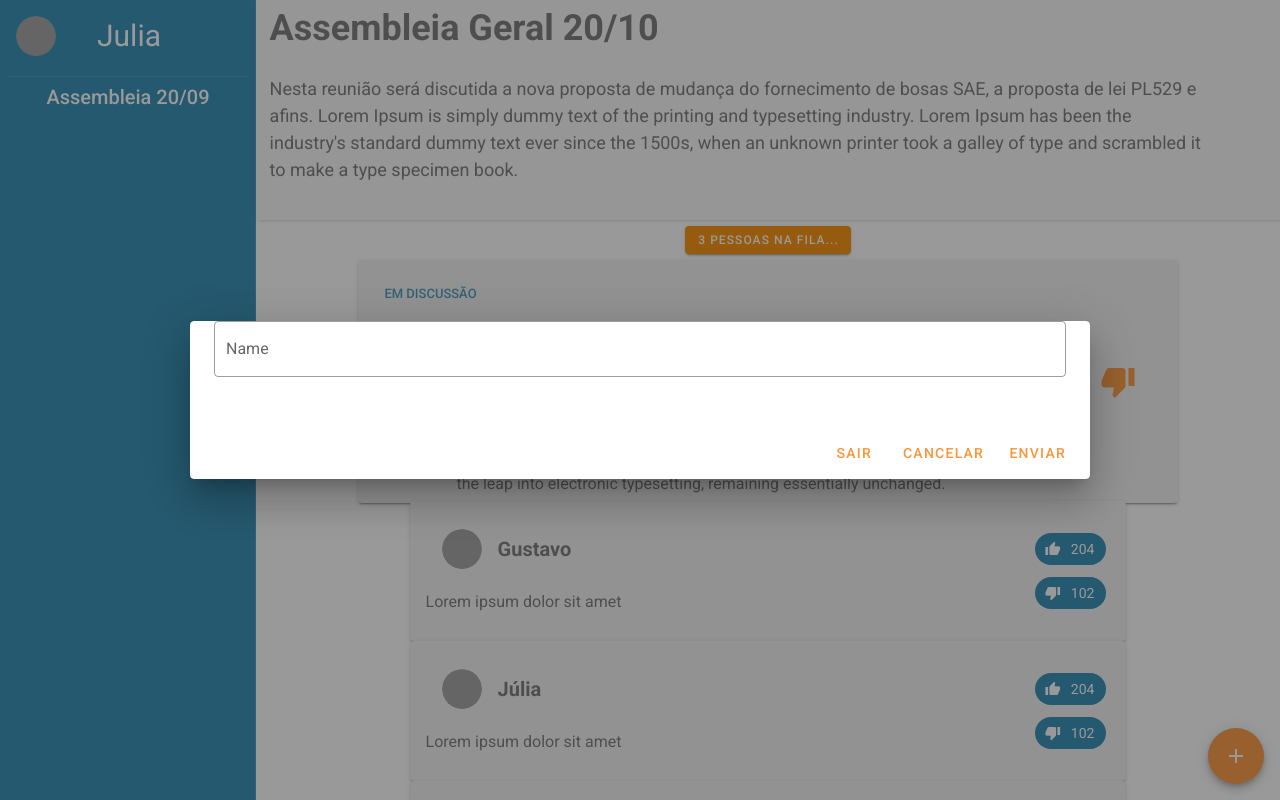
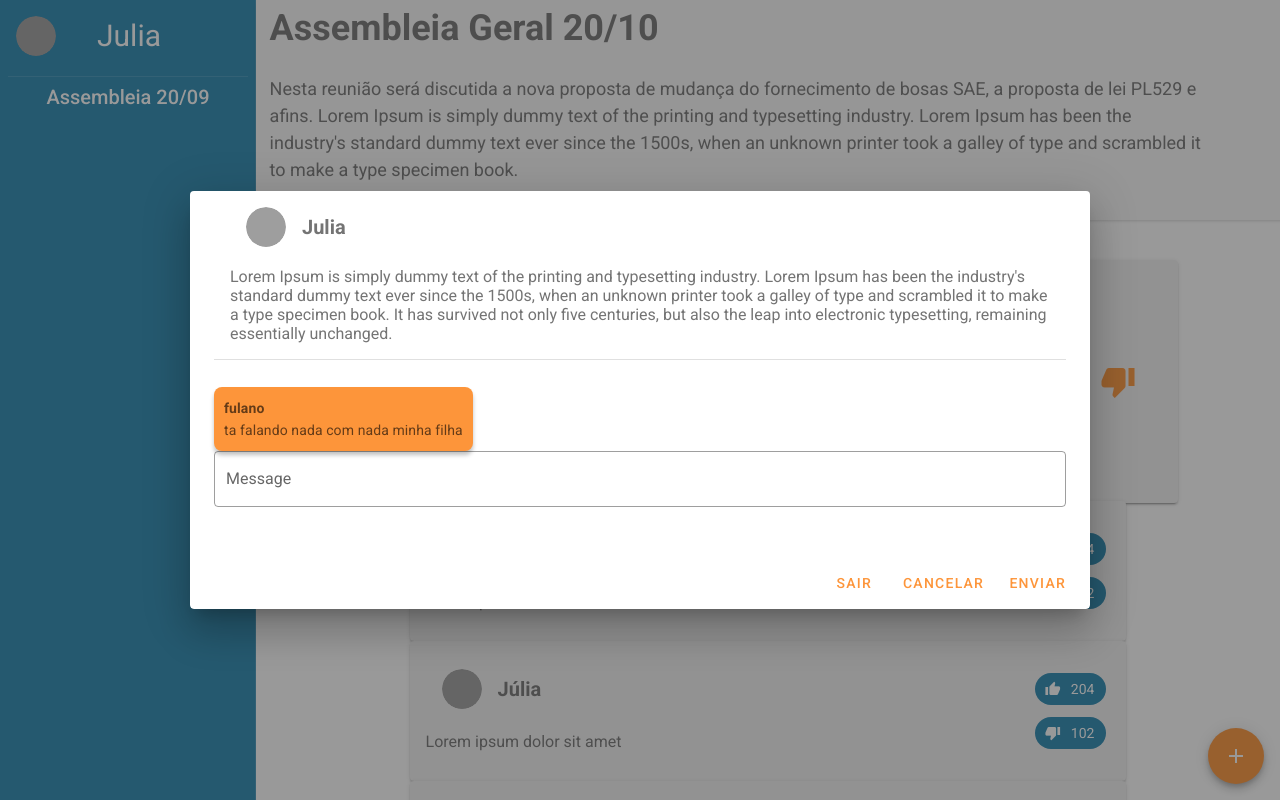
Before and after one commit to JuliaAlves/hackathon-democracia, a Vue app: page /#/ in a window 1280 px wide. Both pictures are taken after a click on the button 418 px from the left and 424 px from the top of the page. Shown: the top 800 px of the page. Built offline with nearby package versions, Linux system fonts and the light colour scheme; grey boxes are pictures that could not be loaded.

Commit message:
add chat messages

```diff
--- a/src/assets/mock/past.json
+++ b/src/assets/mock/past.json
@@ -1,74 +1,74 @@
 [
     {
         "name": "Gustavo",
-        "avatar": "https://randomuser.me/api/portraits/men/81.jpg",
+        "photo": "https://randomuser.me/api/portraits/men/81.jpg",
         "description": "Lorem ipsum dolor sit amet",
         "likes": 204,
         "dislikes": 102,
         "comments": [
-          { "text": "discordo disso ae", "owner": false },
-          { "text": "discorda nada", "owner": false },
-          { "text": "bom ponto", "owner": false }
+          { "text": "discordo disso ae", "owner": false , "author":"fulano"},
+          { "text": "discorda nada", "owner": false , "author":"beltrano"},
+          { "text": "bom ponto", "owner": false, "author":"ciclano" }
         ]
     },
     {
         "name": "Júlia",
-        "avatar": "https://randomuser.me/api/portraits/women/81.jpg",
+        "photo": "https://randomuser.me/api/portraits/women/81.jpg",
         "description": "Lorem ipsum dolor sit amet",
         "likes": 204,
         "dislikes": 102,
         "comments": [
-          { "text": "discordo disso ae", "owner": false },
-          { "text": "discorda nada", "owner": false },
-          { "text": "bom ponto", "owner": false }
+          { "text": "discordo disso ae", "owner": false , "author":"fulano"},
+          { "text": "discorda nada", "owner": false , "author":"beltrano"},
+          { "text": "bom ponto", "owner": false, "author":"ciclano" }
         ]
     },
     {
         "name": "Guilherme",
-        "avatar": "https://randomuser.me/api/portraits/men/78.jpg",
+        "photo": "https://randomuser.me/api/portraits/men/78.jpg",
         "description": "Lorem ipsum dolor sit amet",
         "likes": 204,
         "dislikes": 102,
         "comments": [
-          { "text": "discordo disso ae", "owner": false },
-          { "text": "discorda nada", "owner": false },
-          { "text": "bom ponto", "owner": false }
+          { "text": "discordo disso ae", "owner": false , "author":"fulano"},
+          { "text": "discorda nada", "owner": false , "author":"beltrano"},
+          { "text": "bom ponto", "owner": false, "author":"ciclano" }
         ]
     },
     {
         "name": "Fernando",
-        "avatar": "https://randomuser.me/api/portraits/men/82.jpg",
+        "photo": "https://randomuser.me/api/portraits/men/82.jpg",
         "description": "Lorem ipsum dolor sit amet",
         "likes": 204,
         "dislikes": 102,
         "comments": [
-          { "text": "discordo disso ae", "owner": false },
-          { "text": "discorda nada", "owner": false },
-          { "text": "bom ponto", "owner": false }
+          { "text": "discordo disso ae", "owner": false , "author":"fulano"},
+          { "text": "discorda nada", "owner": false , "author":"beltrano"},
+          { "text": "bom ponto", "owner": false, "author":"ciclano" }
         ]
     },
     {
         "name": "Fulano",
-        "avatar": "https://randomuser.me/api/portraits/men/83.jpg",
+        "photo": "https://randomuser.me/api/portraits/men/83.jpg",
         "description": "Lorem ipsum dolor sit amet",
         "likes": 204,
         "dislikes": 102,
         "comments": [
-          { "text": "discordo disso ae", "owner": false },
-          { "text": "discorda nada", "owner": false },
-          { "text": "bom ponto", "owner": false }
+          { "text": "discordo disso ae", "owner": false , "author":"fulano"},
+          { "text": "discorda nada", "owner": false , "author":"beltrano"},
+          { "text": "bom ponto", "owner": false, "author":"ciclano" }
         ]
     },
     {
         "name": "Ciclano",
-        "avatar": "https://randomuser.me/api/portraits/men/84.jpg",
+        "photo": "https://randomuser.me/api/portraits/men/84.jpg",
         "description": "Lorem ipsum dolor sit amet",
         "likes": 204,
         "dislikes": 102,
         "comments": [
-          { "text": "discordo disso ae", "owner": false },
-          { "text": "discorda nada", "owner": false },
-          { "text": "bom ponto", "owner": false }
+          { "text": "discordo disso ae", "owner": false , "author":"fulano"},
+          { "text": "discorda nada", "owner": false , "author":"beltrano"},
+          { "text": "bom ponto", "owner": false, "author":"ciclano" }
         ]
     }
 ]
--- a/src/components/CouncilBody.vue
+++ b/src/components/CouncilBody.vue
@@ -40,7 +40,9 @@
                         photo: 'https://randomuser.me/api/portraits/women/81.jpg',
                         likes: 204,
                         dislikes: 102,
-                        comments: []
+                        comments: [
+                          { text: 'ta falando nada com nada minha filha', owner: false , author: "fulano"},
+                        ]
                 },
                 queue: [
                     { checksum: 'fc3ff98e8c6a0d3087d515c0473f8677' },
--- a/src/components/DiscussionChat.vue
+++ b/src/components/DiscussionChat.vue
@@ -1,8 +1,36 @@
 <template>
     <v-card>
         <v-card-text>
+            <v-row>
+                <v-col class="col-12">
+                    <v-list dense nav class="py-0">
+                    <v-list-item two-line>
+                        <v-list-item-avatar>
+                        <img :src="discussion.photo">
+                        </v-list-item-avatar>
+                        <span class="name">{{ discussion.name }}</span>
+                    </v-list-item>
+                    <v-list-item>
+                        <p class="description">{{discussion.description}}</p>
+                    </v-list-item>
+                    </v-list>
+                </v-col>
+            </v-row>
+            <v-divider></v-divider>
+            <v-container class="chat-container">
+                <v-row
+                    v-for="(message, index) in discussion.comments"
+                    :key="index"
+                    :class="message.owner ? 'message' : 'message'"
+                >
+                    <div :class="message.owner ? 'my-comment' : 'others-comment'">
+                        <span class="author">{{ message.author }}</span>
+                        <span>{{ message.text }}</span>
+                    </div>
+                </v-row>
+            </v-container>
             <v-text-field
-                label="Name"
+                label="Message"
                 outlined
                 v-model="comment.text"
             />
@@ -25,7 +53,8 @@ export default {
   data: () => ({
       comment: {
           text: '',
-          owner: true
+          owner: true,
+          author: 'Julia'
       }
   }),
   methods: {
@@ -46,4 +75,46 @@ export default {
 .confirmation-button {
     color: #FD953A;
 }
+
+.description {
+    font-size: 16px;
+    line-height: 19px;
+    color: #747474;
+    text-align: left !important;
+}
+
+.name {
+    color: #747474;
+    font-size: 20px;
+    font-weight: bold;
+}
+
+.my-comment {
+    display: flex;
+    flex-direction: column;
+    align-items: flex-start;
+    padding: 10px 10px;
+    box-shadow: 0px 4px 4px rgba(0, 0, 0, 0.25);
+    border-radius: 8px;
+    background-color: #CEF0FF;
+}
+
+.others-comment {
+    display: flex;
+    flex-direction: column;
+    align-items: flex-start;
+    padding: 10px 10px;
+    box-shadow: 0px 4px 4px rgba(0, 0, 0, 0.25);
+    border-radius: 8px;
+    background-color: #FD953A;
+}
+
+.author {
+    font-weight: bold;
+}
+
+.message {
+    margin-top: 15px;
+}
+
 </style>
--- a/src/components/InactiveDiscussionCard.vue
+++ b/src/components/InactiveDiscussionCard.vue
@@ -5,7 +5,7 @@
         <v-list dense nav class="py-0">
           <v-list-item two-line>
             <v-list-item-avatar>
-              <img :src="discussion.avatar">
+              <img :src="discussion.photo">
             </v-list-item-avatar>
             <span class="name">{{ discussion.name }}</span>
           </v-list-item>
```
